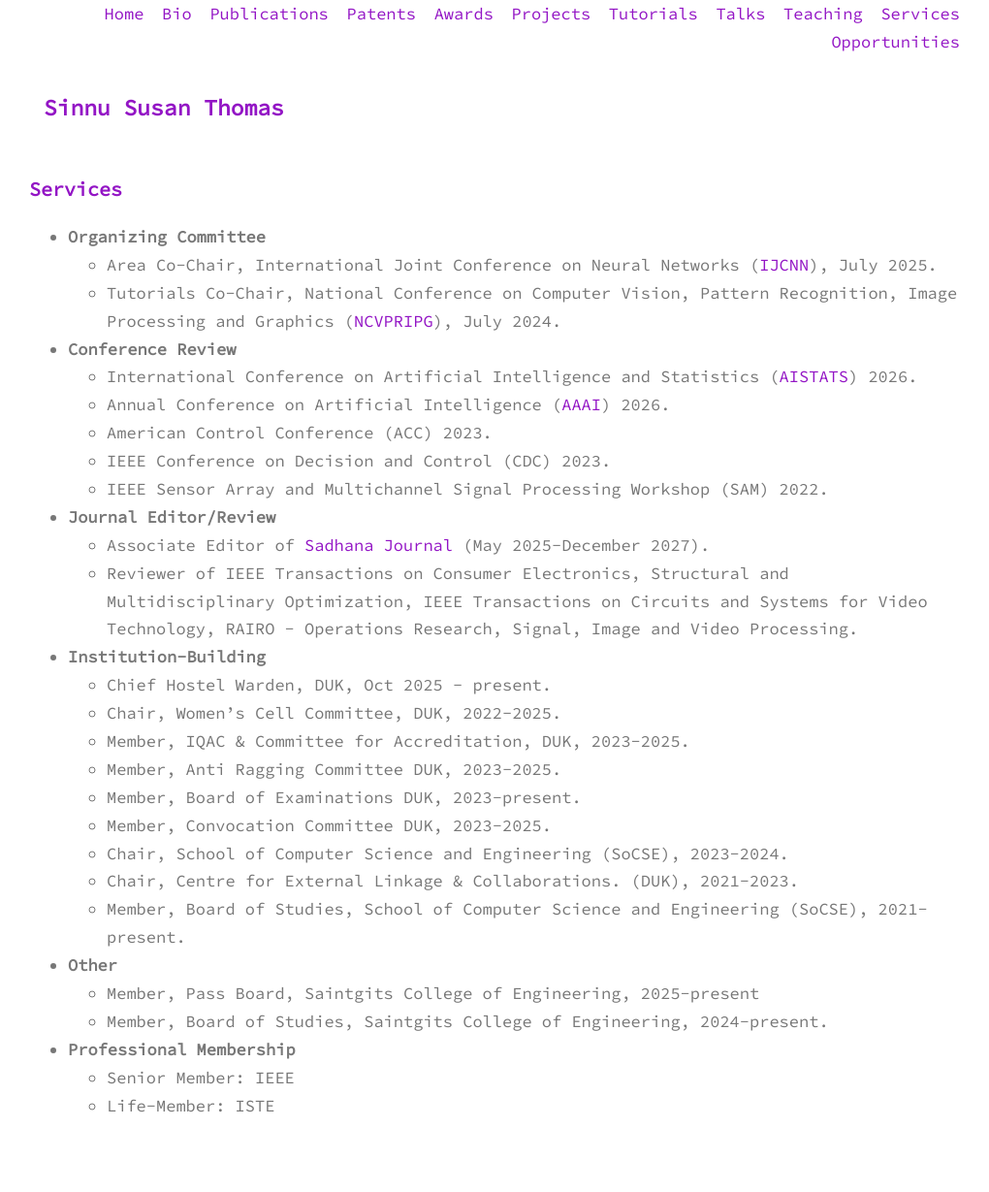
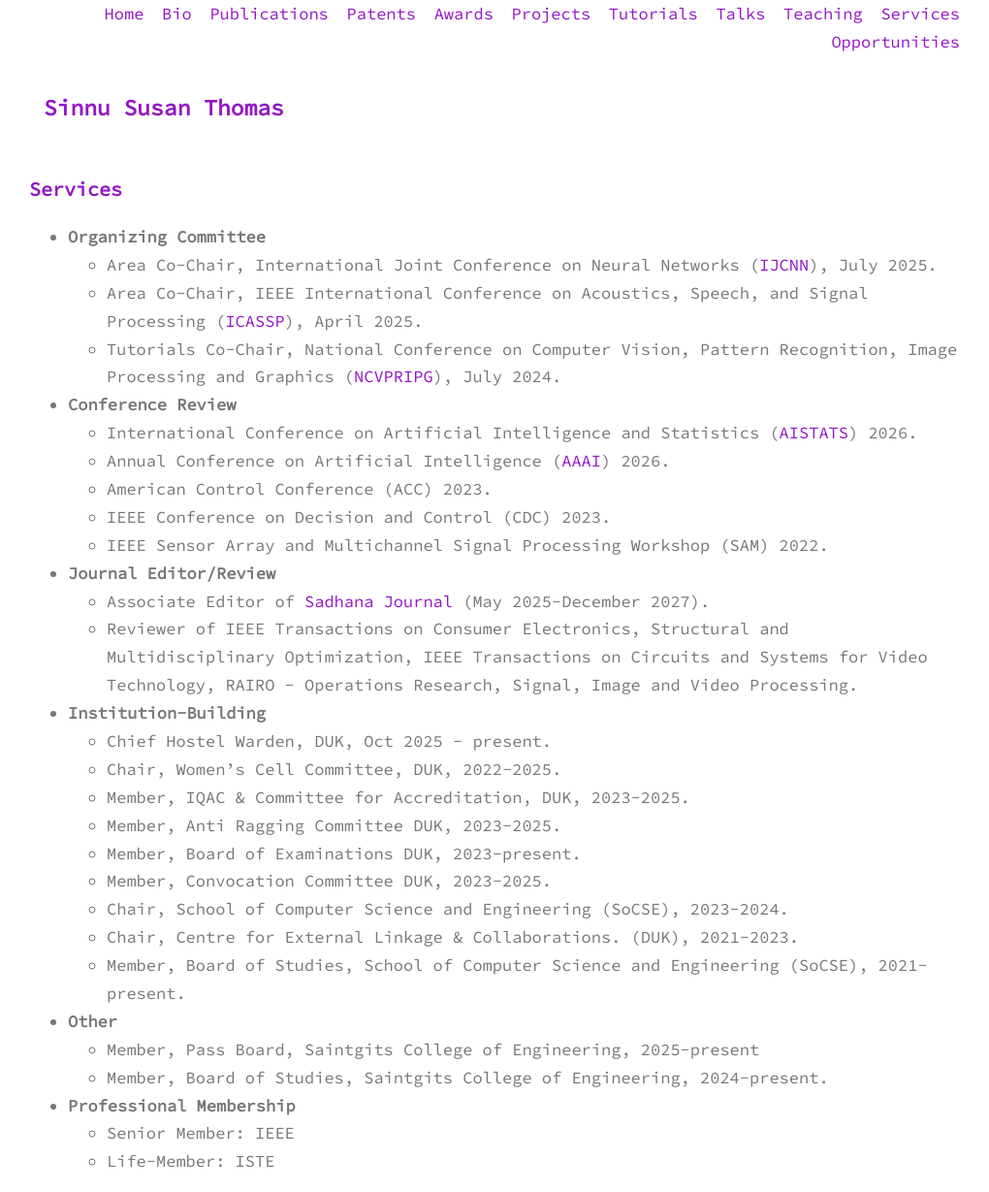
Before and after one commit to sinnuthomas/sinnuthomas.github.io, a Jekyll site: the page built from services.md, in a window 1280 px wide. Shown: the whole page at 97% size, without its empty margins (130-1150 px from the left). Built offline with Jekyll 4.4.1, drawn with Linux system fonts in a browser that asks for light colours; before the commit the page ends 1171 px from its top, so only the background shows below that.

Commit message:
Update services.md

```diff
--- a/services.md
+++ b/services.md
@@ -6,6 +6,7 @@ permalink: /services/
 * **Organizing Committee**
   <br/>
   * Area Co-Chair, International Joint Conference on Neural Networks ([IJCNN](https://2025.ijcnn.org/)), July 2025.
+  * Area Co-Chair, IEEE International Conference on Acoustics, Speech, and Signal Processing ([ICASSP]([https://2025.ijcnn.org/](https://2025.ieeeicassp.org/#))), April 2025.
   * Tutorials Co-Chair, National Conference on Computer Vision, Pattern Recognition, Image Processing and Graphics ([NCVPRIPG](https://ncvpripg2024.github.io/committee.html)), July 2024.
 
 * **Conference Review**
```
